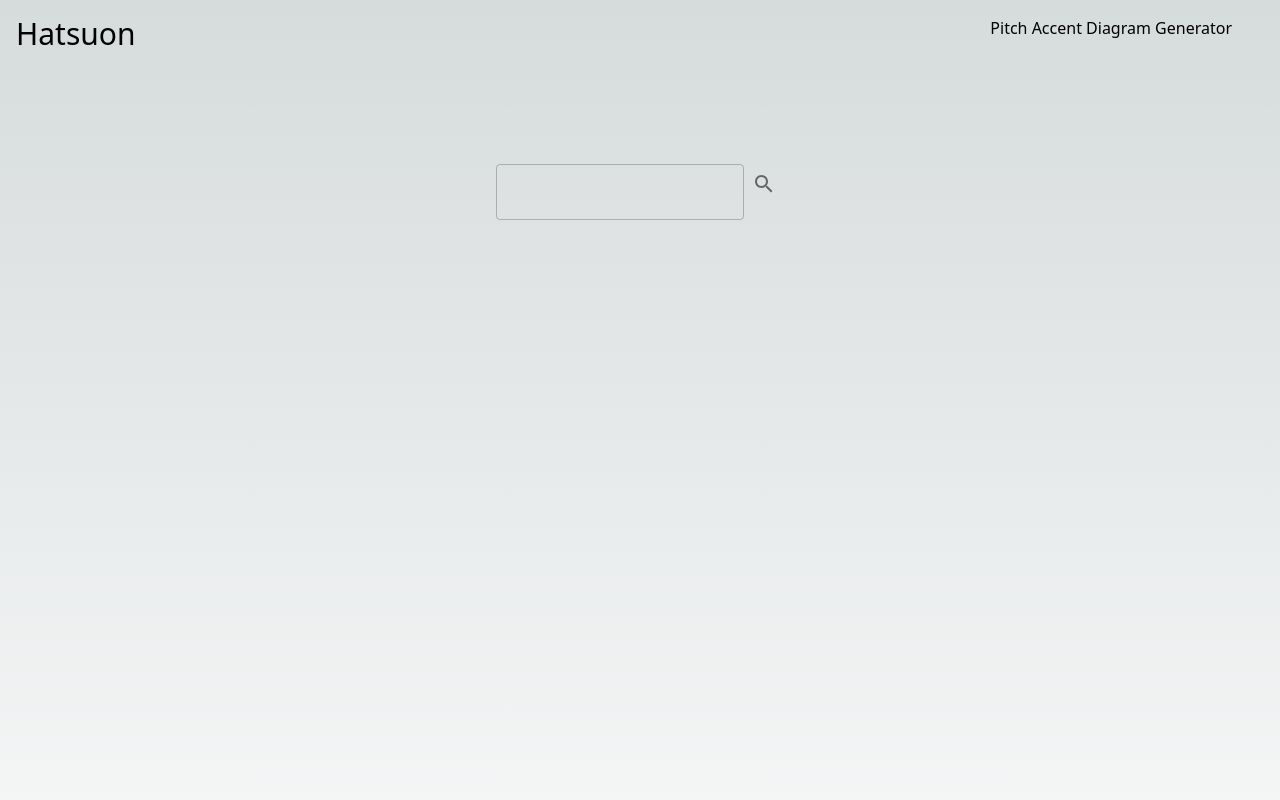
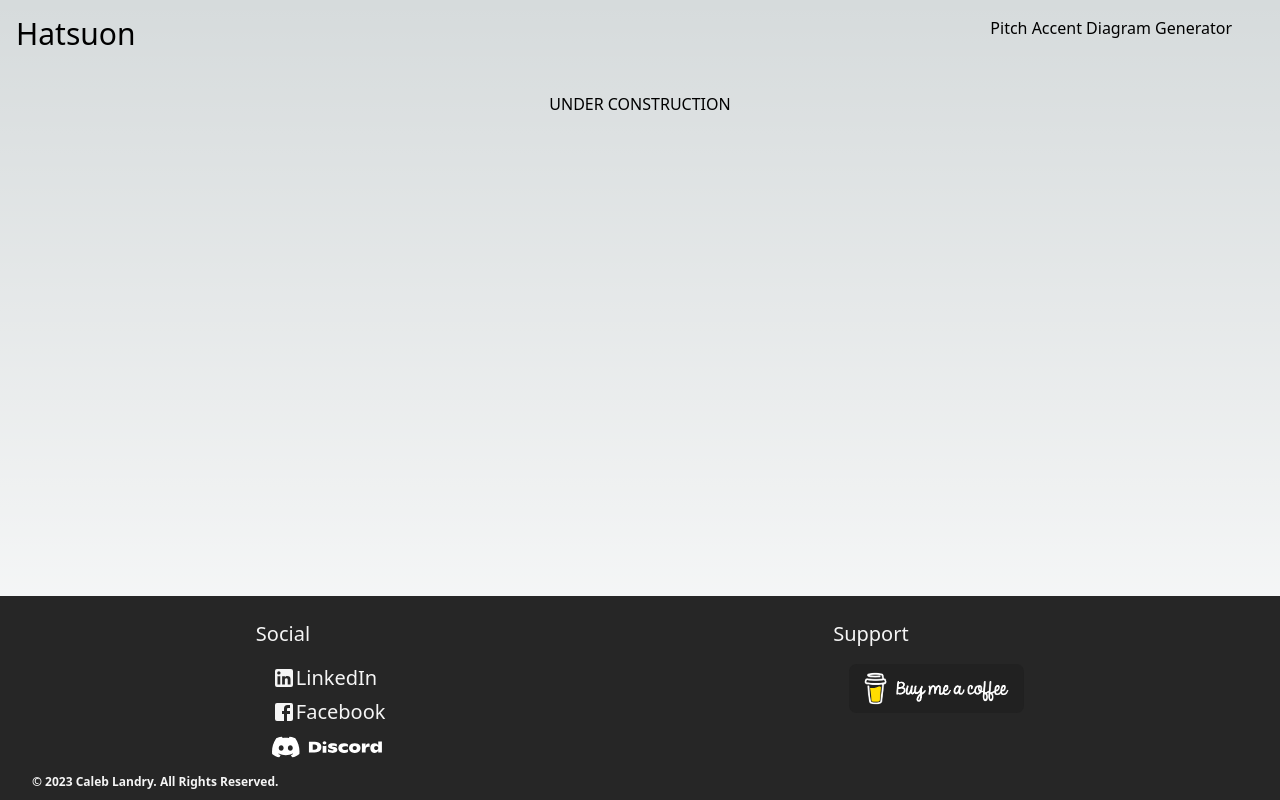
Before and after one commit to Caleblan/hatsuon_dictionary, a Next.js app: page / in a window 1280 px wide. Shown: the top 800 px of the page. Built offline with nearby package versions, Linux system fonts and the light colour scheme.

Commit message:
Fixed footer to bottom / Updated furigana comp

```diff
--- a/components/Dictionary/DictionaryEntry.tsx
+++ b/components/Dictionary/DictionaryEntry.tsx
@@ -77,6 +77,8 @@ interface entryInfo {
 
 
 
+
+
 export default function DictionaryEntry({entryInfo /*, diagrams*/, language}: {entryInfo:entryInfo /*, diagrams:any[]*/, language:string}): JSX.Element {
 
     const {kanji, kana} = entryInfo;
@@ -147,10 +149,11 @@ export default function DictionaryEntry({entryInfo /*, diagrams*/, language}: {e
     return (
         <div className="w-full flex mb-4 border-b border-gray-300">
             {/* Used to  */}
-            <div className="mb-4">
-                <div className="flex flex-col w-1/4 px-4">
+            <div className="flex w-fit mb-4">
+                <div className="w-fit flex flex-col px-4">
                     {/* {createWordElement(kanji, kana)} */}
-                    <FuriganaWord kanji={kanji.length > 0 ? kanji[0].text : null} kana={kana[0].text}/>
+                    <FuriganaWord word={kanji.length > 0 ? kanji[0].text : null} reading={kana[0].text}
+                    showFuri={true}/>
                 </div>
                 <div className="flex flex-col w-3/4">
                     {definitionElements}
--- a/components/Dictionary/FuriganaWord.tsx
+++ b/components/Dictionary/FuriganaWord.tsx
@@ -1,33 +1,35 @@
+import { useFuriPairs, Wrapper, Pair, Text, Furi } from 'react-furi'
 const { fit } = require('furigana');
 
+
 interface furigana {
-  kanji: string | null,
-  kana: string
+  word: string | null,
+  reading: string,
+  furi ?: string,
+  showFuri: boolean
 }
 
-export default function FuriganaWord({kanji, kana}: furigana): JSX.Element {
 
-    console.log("We are here")
+export default function FuriganaWord({ word, reading, furi, showFuri }: furigana): JSX.Element {
 
 
     // If is a valid input, then we add furigana
-    if(kanji) {
-        var furigana = fit(kanji, kana, { type: 'object' })
-    }
-    else{
-        var furigana = fit(kana, kana, { type: 'object' })
-    }
+    let furigana: any = word ? fit(word, reading, { type: 'object' }) : fit(reading, reading, { type: 'object' })
+
+    console.log(furigana)
+
+    const pairs: any = useFuriPairs(word, reading, furi);
 
     return (
-            // <ruby className="text-3xl">
-            // {
-            //     furigana.map((value:any) => {
-            //         return value.w != value.r ?
-            //             // <rb>{value.w}<rp>(<rt>{value.r}</rt>)</rp></rb>
-            //             <><rb>{value.w}</rb><rt className="text-sm mb-4">{value.r}</rt></>: <><rb>{value.r}</rb><rt></rt></>
-            //     })
-            // }
-            // </ruby>
-            <></>
-    )
+        <Wrapper style={{border: "1px solid black", borderRadius: "4px", padding: ".5rem", display: "flex", flexWrap: "wrap", alignItems: "flex-end"}}>
+        {
+            pairs.map(([furiText, text] : string[], index:number) => (
+                <Pair key={text + index}>
+                    {showFuri && <Furi style={{color: 'coral'}}>{furiText}</Furi>}
+                    <Text style={{color: 'blue'}}>{text}</Text>
+                </Pair>
+        ))
+        }
+        </Wrapper>
+  );
 }
--- a/components/Footer/Footer.tsx
+++ b/components/Footer/Footer.tsx
@@ -13,9 +13,12 @@ import PatreonLogoWhite from "./SVGs/Digital-Patreon-Wordmark_White1.svg";
 
 import links from "../../links.json";
 
+
+
+
 // Used for styling
 const styling: any = {
-    "footer": "bg-neutral-800 text-neutral-100 px-8 py-2 mt-6",
+    "footer": "bg-neutral-800 text-neutral-100 px-8 py-2 mt-auto",
     "footerColumns": "flex flex-wrap justify-around",
     "footerLink": "flex flex-row justify-start items-center no-underline",
     "column": "w-fit flex flex-col",
--- a/components/Header/Header.tsx
+++ b/components/Header/Header.tsx
@@ -18,7 +18,8 @@ import links from "../../links.json"
 export default function Header() {
 
     return (
-        <nav className="w-full flex items-center mx-4 my-4">
+        <header className="w-full mx-4 my-4">
+            <nav className="w-full flex items-center">
                 <div className="w-1/2 flex text-3xl">
                     <Link href={links.internalLinks.pitchGenerator}>Hatsuon</Link>
                 </div>
@@ -36,5 +37,6 @@ export default function Header() {
                 </div>
 
             </nav>
+        </header>
     )
 }
--- a/package.json
+++ b/package.json
@@ -31,6 +31,7 @@
     "react-color": "^2.19.3",
     "react-cookie": "^4.1.1",
     "react-dom": "^18.2.0",
+    "react-furi": "^2.0.0",
     "typescript": "4.9.4"
   },
   "devDependencies": {
--- a/pages/_app.tsx
+++ b/pages/_app.tsx
@@ -1,4 +1,5 @@
 import '../styles/globals.css'
+// import '../styles/Home.module.css'
 import type { AppProps } from 'next/app'
 import Head from 'next/head'
 import { CookiesProvider } from "react-cookie";
@@ -7,7 +8,10 @@ import { CookiesProvider } from "react-cookie";
 import Header from '../components/Header/Header'
 import Footer from '../components/Footer/Footer';
 
+
+
 export default function App({ Component, pageProps }: AppProps) {
+
   return (
     <CookiesProvider>
       <Head>
--- a/pages/_document.tsx
+++ b/pages/_document.tsx
@@ -1,5 +1,6 @@
 import { Html, Head, Main, NextScript} from 'next/document'
-import Script from 'next/script'
+
+
 
 export default function Document() {
   return (
--- a/pages/index.tsx
+++ b/pages/index.tsx
@@ -12,13 +12,15 @@ export default function Home() {
       </Head>
 
       {/* className={styles.main} */}
-      <main className={styles.main}>
-        <div>
+      <main className="w-full">
+        {/* <div>
           <TextField/>
           <IconButton>
             <SearchIcon/>
           </IconButton>
-        </div>
+        </div> */}
+
+        UNDER CONSTRUCTION
       </main>
     </>
   )
--- a/styles/Home.module.css
+++ b/styles/Home.module.css
@@ -1,3 +1,6 @@
+#__next { min-height: 100% }
+
+
 .main {
   display: flex;
   flex-direction: column;
--- a/styles/globals.css
+++ b/styles/globals.css
@@ -2,6 +2,10 @@
 @tailwind components;
 @tailwind utilities;
 
+
+/* #__next {
+  @apply min-h-full;
+} */
 
 :root {
   --max-width: 1100px;
@@ -85,10 +89,27 @@
 }
 
 html,
-body {
+body, #app {
   max-width: 100vw;
   min-height: 100vh;
   overflow-x: hidden;
+}
+
+#__next {
+  display: flex;
+  min-height: 100vh;
+  flex-direction: column;
+}
+
+
+main {
+  display: flex;
+  flex-direction: column;
+  justify-content: space-between;
+  align-items: center;
+  margin-top : 1.5rem;
+  margin-bottom: 1.5rem;
+  min-height: 100%;
 }
 
 body {
```
Also changed, not shown: 1 other file (tests, documents, lock files or other folders). Lines whose indentation alone changed are shown as unchanged.
